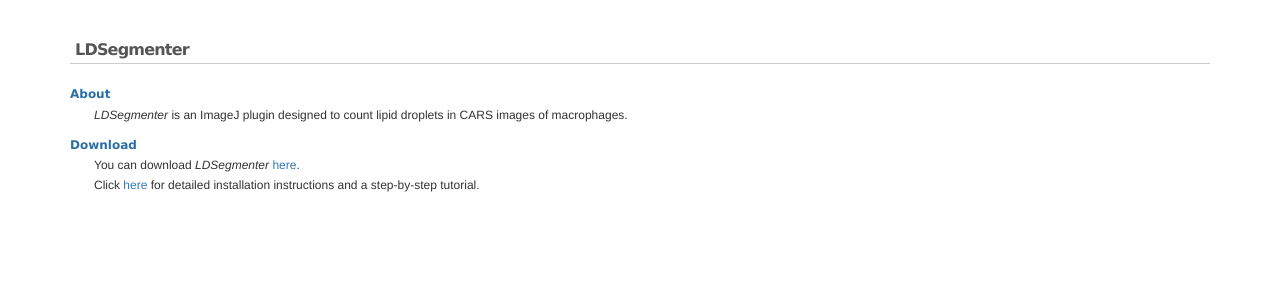
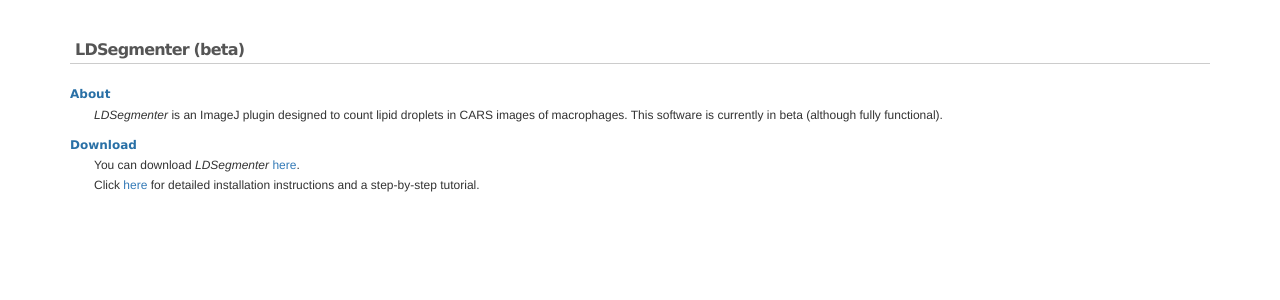
Before and after one commit to michael-chiang-mc5/michael-chiang-website-repo, a Django app: page /LDSegmenter/ in a window 1280 px wide. Shown: the part 51-351 px from the top of the page. Run offline with Django 3.2, Linux system fonts and the light colour scheme; some libraries are stand-ins or nearby versions.

Commit message:
Clarified that LDSegmenter is beta

```diff
--- a/mySite/LDSegmenter/templates/LDSegmenter/index.html
+++ b/mySite/LDSegmenter/templates/LDSegmenter/index.html
@@ -11,7 +11,7 @@
 
 {% block body_block %}
   <div class="content">
-    <div class="page-header">LDSegmenter</div>
+    <div class="page-header">LDSegmenter (beta)</div>
 
     <!-- lipid droplet segmenter -->
     <div class="software-title">
@@ -19,7 +19,8 @@
     </div>
     <div class="software-description">
       <i>LDSegmenter</i> is an ImageJ plugin designed to count lipid droplets
-      in CARS images of macrophages.
+      in CARS images of macrophages. This software is currently in beta (although
+      fully functional).
     </div>
 
     <!-- journalClubDB -->
```
